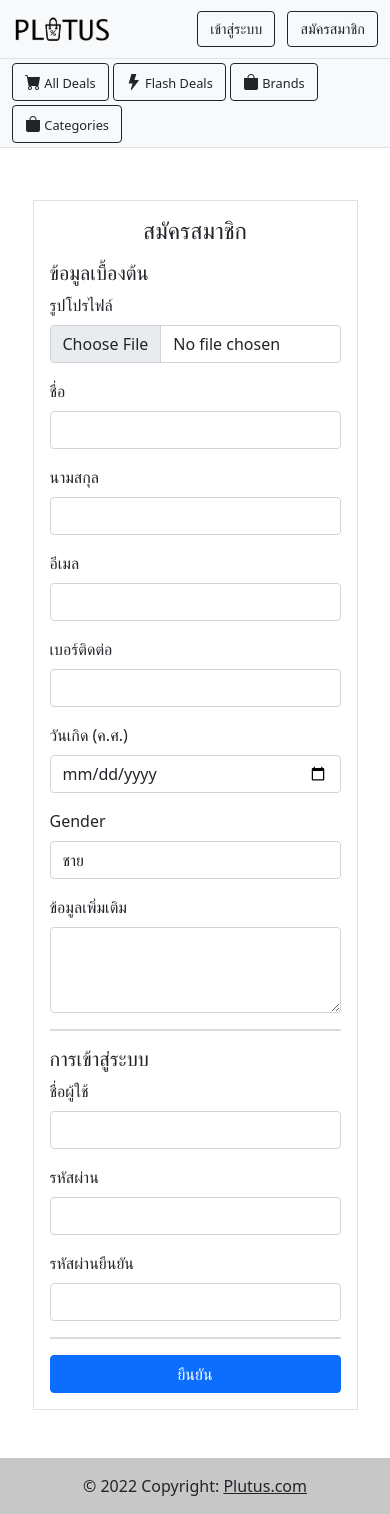
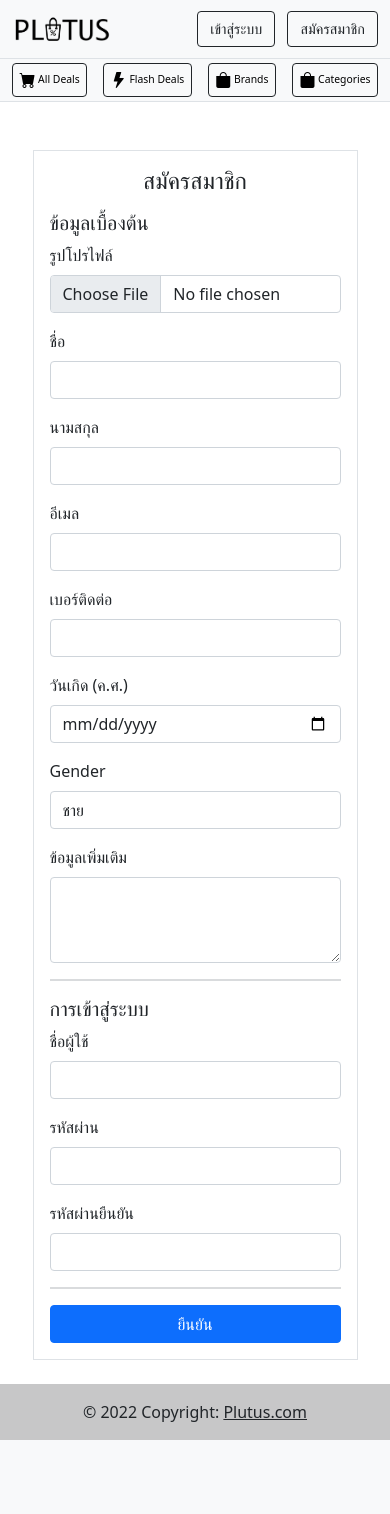
Before and after one commit to plutus-devs/mvp, a Django app: page /accounts/register/ in a window 390 px wide. After the commit the page ends 1440 px from the top, so only its background shows below. Run offline with Django 3.2, Linux system fonts and the light colour scheme; some libraries are stand-ins or nearby versions.

Commit message:
Update: Header Navbar For mobile responsive, Footer position

```diff
--- /dev/null
+++ b/plutus/static/css/newStyle.css
@@ -0,0 +1,78 @@
+/* color */
+:root {
+    --btn-yellow: #FFD177;
+    --btn-gray: #BDB0AF;
+    --btn-blackish: #212529;
+}
+
+.nav__btn__text {
+    font-size: 0.8rem;
+}
+
+.active__btn {
+    background-color: var(--btn-blackish);
+    color: #fff !important;
+}
+
+.active__btn i {
+    color: var(--btn-yellow) !important;
+}
+
+.nav__btn__list a:hover {
+    background-color: var(--btn-blackish);
+    color: #fff !important;
+}
+
+#main {
+    padding-top: 200px;
+}
+
+
+
+/* Mobile responsive */
+@media screen and (max-width: 480px) {
+    .nav__btn {
+        justify-content: space-between !important;
+    }
+
+    .nav__btn__list {
+        width: 100%;
+        display: flex;
+        justify-content: space-between;
+        align-items: center;
+    }
+
+    .nav__btn li a {
+        color: #000;
+    }
+
+    .nav__btn__text {
+        font-size: 0.65rem;
+    }
+
+    .nav__btn__list a {
+        padding: 0.25rem 0.4rem;
+        display: flex;
+        align-items: center;
+    }
+
+    .nav__btn__list a i {
+        font-size: 1rem;
+    }
+
+    #main {
+        padding-top: 150px;
+    }
+
+    /* Search bar */
+    .search__container {
+        padding: 5px 0px !important;
+        box-shadow: rgba(17, 12, 46, 0.15) 0px 48px 100px 0px;
+    }
+
+    .custom__input {
+        height: 30px;
+        display: flex;
+        align-items: center;
+    }
+}
--- a/plutus/static/css/style.css
+++ b/plutus/static/css/style.css
@@ -138,6 +138,7 @@
     .timeline .event:after {
         left: -35px;
     }
+
     .timeline .active .event:after {
         left: -35px;
     }
--- a/plutus/templates/base.html
+++ b/plutus/templates/base.html
@@ -18,6 +18,7 @@
     <link rel="stylesheet" href="{% static 'css/bootstrap.min.css' %}">
     <link rel="stylesheet" href="https://cdn.jsdelivr.net/npm/bootstrap-icons@1.8.0/font/bootstrap-icons.css">
     <link rel="stylesheet" href="{% static 'css/style.css' %}">
+    <link rel="stylesheet" href="{% static 'css/newStyle.css' %}">
     {% comment %}
     <link rel="stylesheet" href="{% static 'css/chat.css' %}">
     {% endcomment %}
@@ -28,7 +29,7 @@
     {% endblock style %}
 </head>
 
-<body>
+<body style="min-height: 100vh; height: 100%; position: relative; padding-bottom: 80px;">
 
     <svg xmlns="http://www.w3.org/2000/svg" style="display: none;">
         <symbol id="message-level-25" fill="currentColor" viewBox="0 0 16 16">
@@ -49,7 +50,7 @@
         </symbol>
     </svg>
 
-    <header class="fixed-top">
+    <header class="fixed-top bg-light">
         {% include 'header.html' %}
 
         {% block search_bar %}
@@ -68,7 +69,7 @@
 
     {% endif %}
 
-    <main class="container" style="margin-top: 200px;">
+    <main id="main" class="container">
 
         {% if messages %}
         <ul class="messages">
@@ -119,7 +120,7 @@
       }(document, 'script', 'facebook-jssdk'));
     </script>
 
-    <footer class="mt-5">
+    <footer style="position: absolute; bottom: 0; width: 100%;">
         {% include 'footer.html' %}
     </footer>
 
--- a/plutus/templates/header.html
+++ b/plutus/templates/header.html
@@ -69,22 +69,22 @@
 </div>
 
 <!-- header 2 -->
-<div class="border-bottom bg-light">
+<div id="header__2" class="border-bottom bg-light">
     <div class="container">
         <div class="d-flex flex-wrap align-items-center justify-content-center ">
-            <ul class="nav col-12 justify-content-center pt-1">
-                <li>
-                    <a href="{% url 'promotions:all_deals' %}" class="btn btn-outline-dark mb-1 {% if title == 'ALL DEALS!' %}active{% endif %}">
-                        <i class="bi bi-cart-fill"></i><span style="font-size: 0.8rem;">&nbsp;All Deals</span>
+            <ul class="nav col-12 justify-content-center pt-1 nav__btn">
+                <li class="nav__btn__list">
+                    <a href="{% url 'promotions:all_deals' %}" class="btn btn-outline-dark mb-1 {% if title == 'ALL DEALS!' %}active__btn{% endif %}">
+                        <i class="bi bi-cart-fill"></i><span class="nav__btn__text">&nbsp;All Deals</span>
                     </a>
-                    <a href="{% url 'promotions:flash_deals' %}" class="btn btn-outline-dark mb-1 {% if title == 'FLASH DEALS!' %}active{% endif %}">
-                        <i class="bi bi-lightning-fill"></i><span style="font-size: 0.8rem;">&nbsp;Flash Deals</span>
+                    <a href="{% url 'promotions:flash_deals' %}" class="btn btn-outline-dark mb-1 {% if title == 'FLASH DEALS!' %}active__btn{% endif %}">
+                        <i class="bi bi-lightning-fill"></i><span class="nav__btn__text">&nbsp;Flash Deals</span>
                     </a>
-                    <a href="{% url 'brands:brand_list' %}" class="btn btn-outline-dark mb-1 {% if title == 'BRANDS!' %}active{% endif %}">
-                        <i class="bi bi-bag-fill"></i><span style="font-size: 0.8rem;">&nbsp;Brands</span>
+                    <a href="{% url 'brands:brand_list' %}" class="btn btn-outline-dark mb-1 {% if title == 'BRANDS!' %}active__btn{% endif %}">
+                        <i class="bi bi-bag-fill"></i><span class="nav__btn__text">&nbsp;Brands</span>
                     </a>
-                    <a href="{% url 'promotions:category_list' %}" class="btn btn-outline-dark mb-1 {% if title == 'CATEGORIES' %}active{% endif %}">
-                        <i class="bi bi-bag-fill"></i><span style="font-size: 0.8rem;">&nbsp;Categories</span>
+                    <a href="{% url 'promotions:category_list' %}" class="btn btn-outline-dark mb-1 {% if title == 'CATEGORIES' %}active__btn{% endif %}">
+                        <i class="bi bi-bag-fill"></i><span class="nav__btn__text">&nbsp;Categories</span>
                     </a>
                 </li>
             </ul>
```
Also changed, not shown: plutus/brands/templates/brands/search_brand.html (+4 -4 lines), plutus/promotions/templates/promotions/search_promotion.html (+4 -4 lines).
